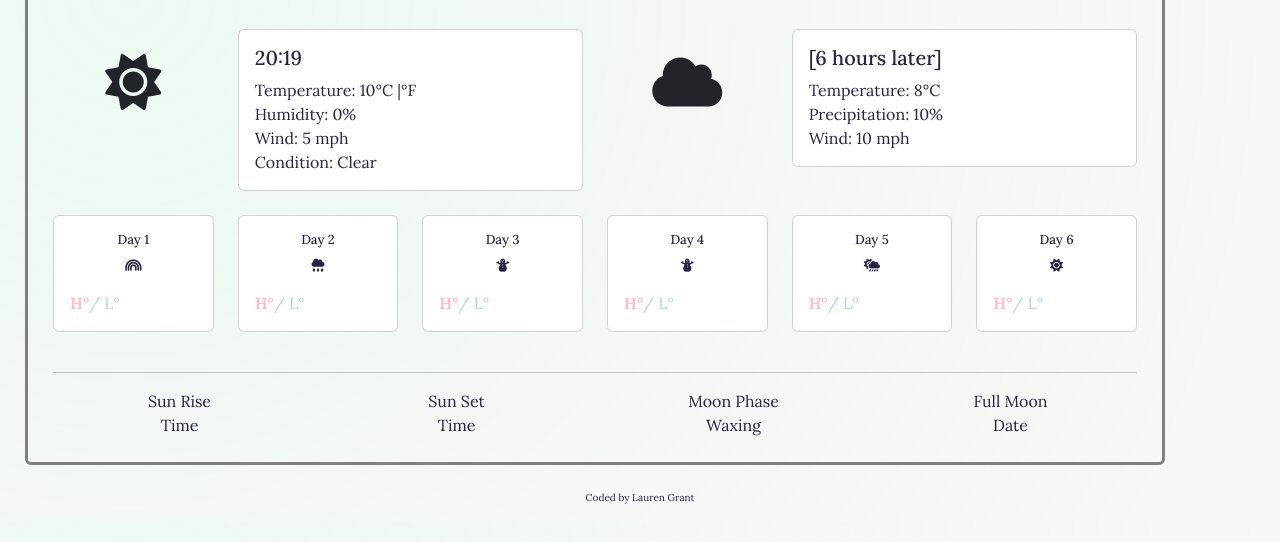
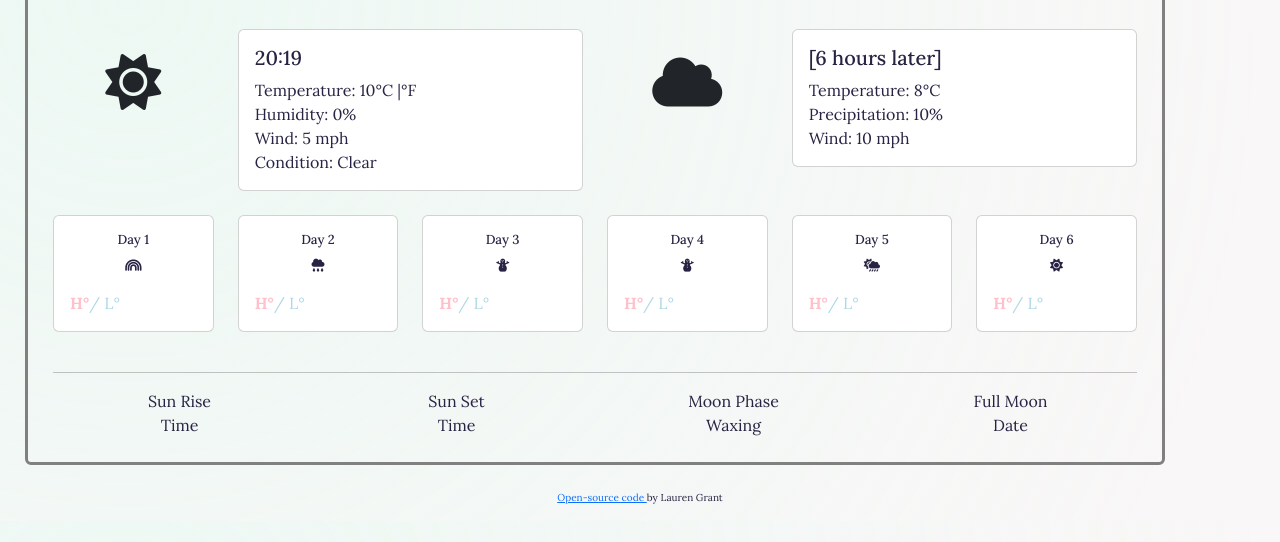
Before and after one commit to lauren-aan/SheCodes-Plus, a plain HTML site: page index.html in a window 1280 px wide. Shown: the part 134-676 px from the top of the page. Drawn offline with nearby package versions, Linux system fonts and the light colour scheme.

Commit message:
Added open source code

```diff
--- a/index.html
+++ b/index.html
@@ -194,7 +194,7 @@
     </div>
 
     <footer>
-      <p>Coded by Lauren Grant</p>
+      <p><a href="https://github.com/lauren-innova/SheCodes-Plus" target="_blank"> Open-source code </a> by Lauren Grant</p>
     </footer>
   </body>
   <script src="script.js"></script>
```
